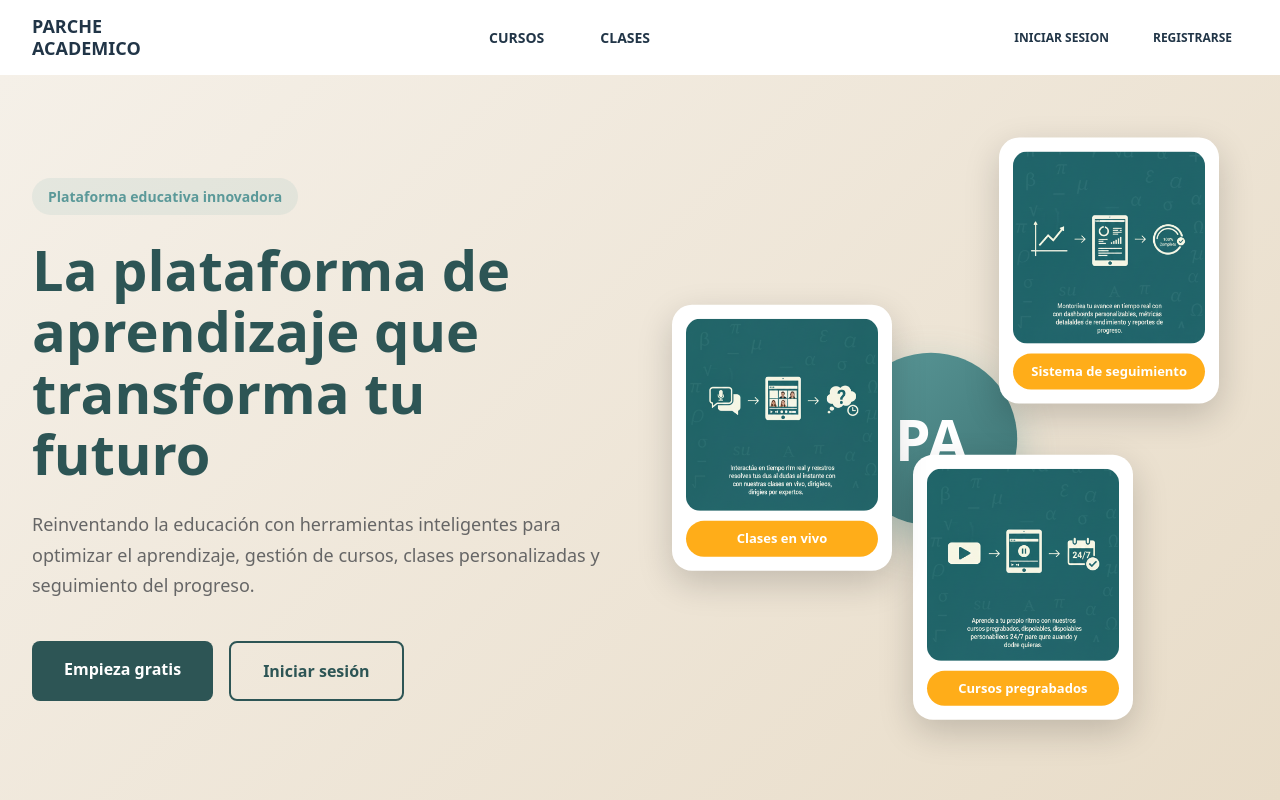
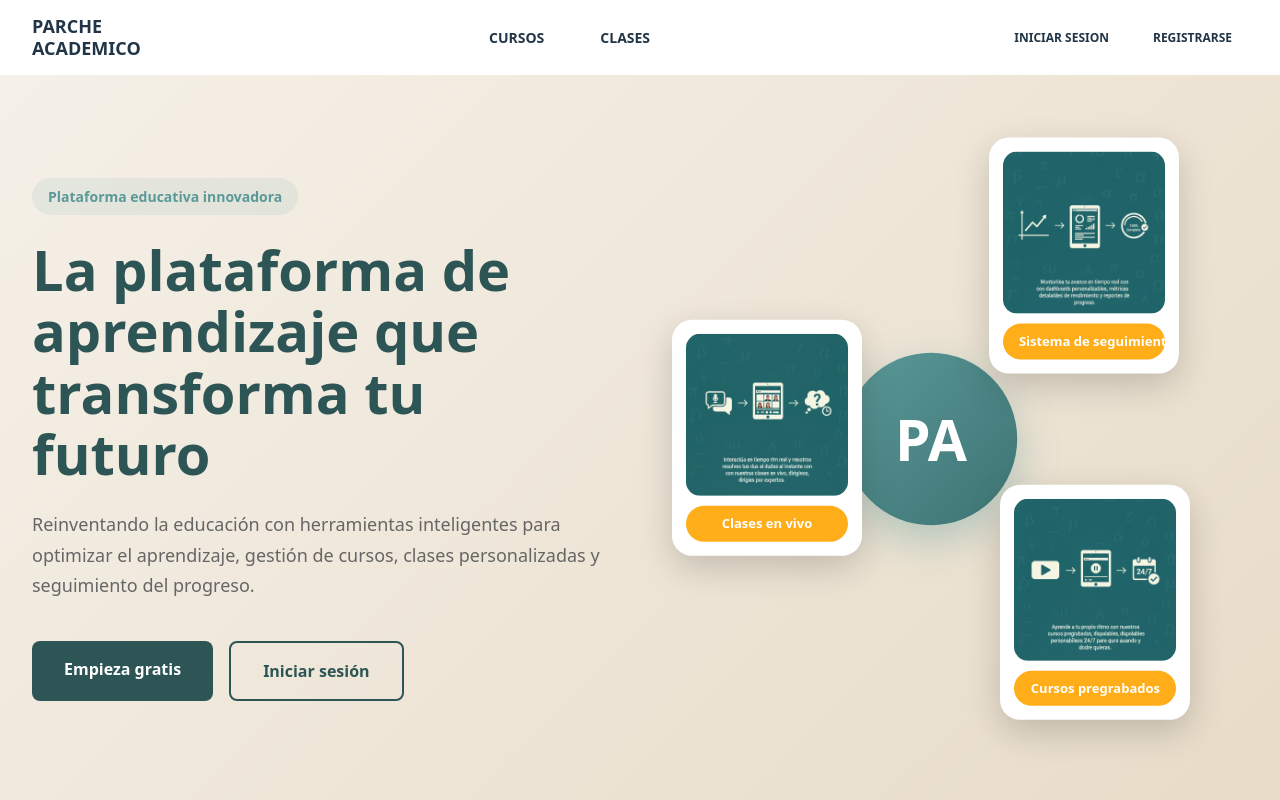
Before and after one commit to academiaparchada/frontend-academic, a React (Vite) app: page / in a window 1280 px wide. Shown: the top 800 px of the page. Built offline with nearby package versions, Linux system fonts and the light colour scheme.

Commit message:
correcion de posiciones floating cards

```diff
--- a/src/styles/home.css
+++ b/src/styles/home.css
@@ -107,13 +107,13 @@
   padding: 0.875rem;
   box-shadow: 0 12px 35px rgba(0, 0, 0, 0.18);
   animation: float 6s ease-in-out infinite;
-  max-width: 220px;
+  max-width: 190px;
 }
 
 /* Tarjeta 1 - Esquina superior derecha (Sistema de seguimiento) */
 .card_1 {
   top: 0;
-  right: 5%;
+  right: 12%;
   animation-delay: 0s;
   z-index: 3;
 }
@@ -130,7 +130,7 @@
 /* Tarjeta 3 - Inferior derecha (Cursos pregrabados) */
 .card_3 {
   bottom: 0;
-  right: 20%;
+  right: 10%;
   animation-delay: 4s;
   z-index: 1;
 }
```
